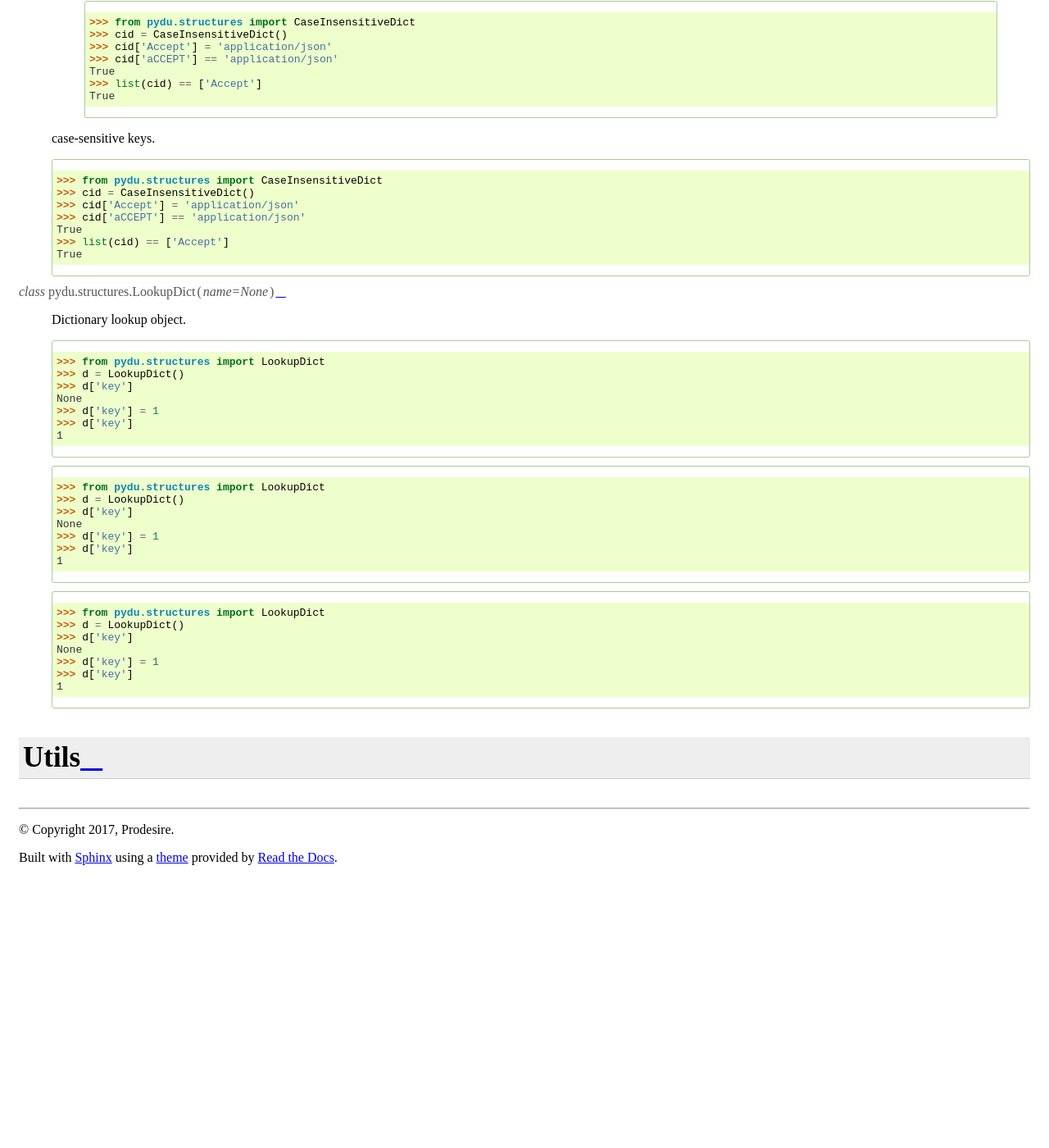
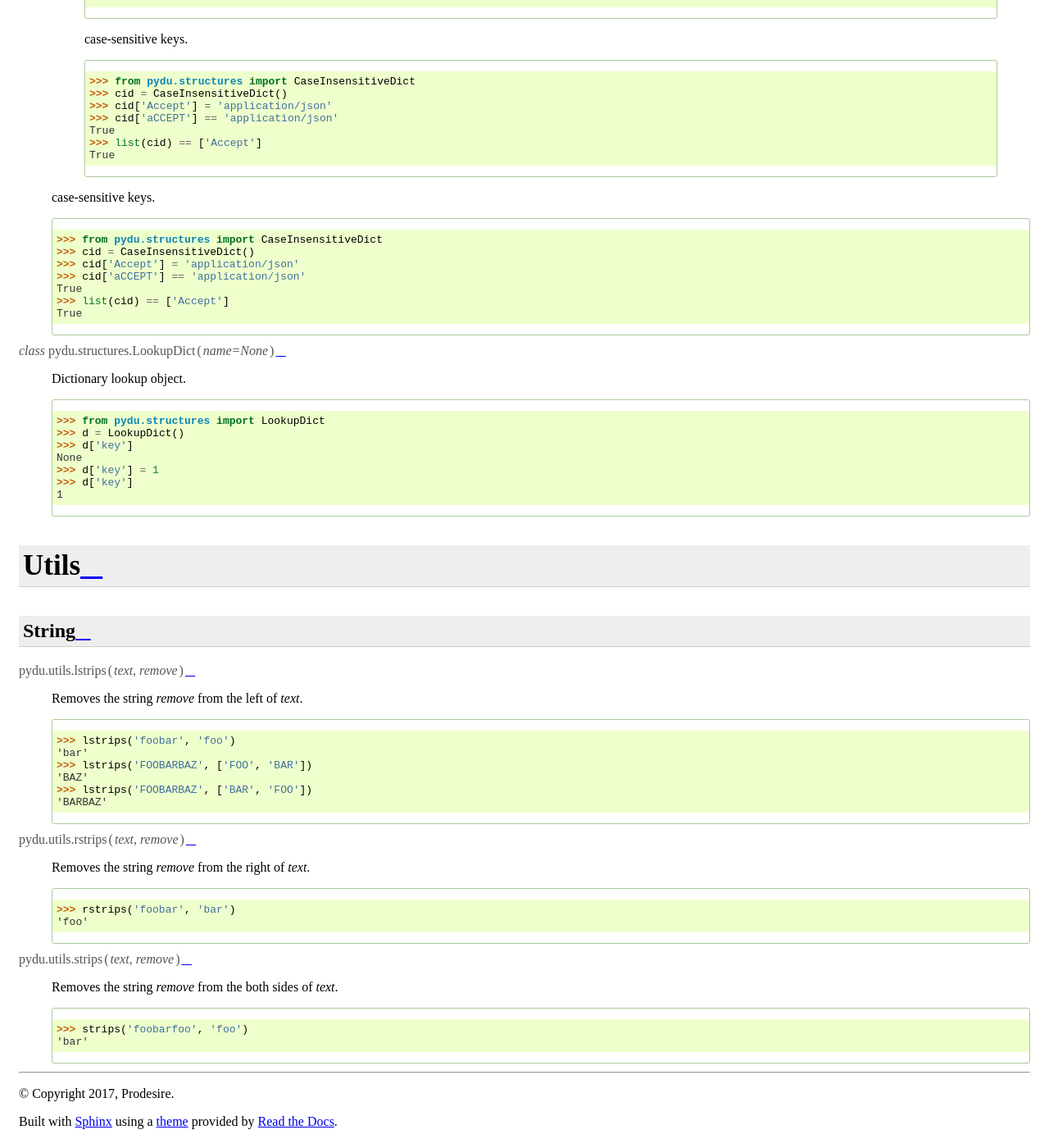
Before and after one commit to flaggo/pydu, a Sphinx documentation site: the page built from docs/index.rst, in a window 1280 px wide and 1400 px high, scrolled down 1942 px. Shown: the whole window at 82% size. Built offline with Sphinx 7.4.7 and the Read the Docs theme 2.0.0, drawn with Linux system fonts in a browser that asks for light colours; comment, search, counter and statistics services are not loaded; before the commit the page ends 3020 px from its top, so only the background shows below that; some of the changed text lies outside the part shown.

Commit message:
add doc for strip, lstrip, rstrip

```diff
--- a/docs/index.rst
+++ b/docs/index.rst
@@ -137,27 +137,35 @@ Dict
     1
 
 
+Utils
+=====
+
+String
+------
+
+.. function:: pydu.utils.lstrips(text, remove)
+
+  Removes the string `remove` from the left of `text`.
+
+    >>> lstrips('foobar', 'foo')
+    'bar'
+    >>> lstrips('FOOBARBAZ', ['FOO', 'BAR'])
+    'BAZ'
+    >>> lstrips('FOOBARBAZ', ['BAR', 'FOO'])
+    'BARBAZ'
 
 
-    >>> from pydu.structures import LookupDict
-    >>> d = LookupDict()
-    >>> d['key']
-    None
-    >>> d['key'] = 1
-    >>> d['key']
-    1
+.. function:: pydu.utils.rstrips(text, remove)
+
+  Removes the string `remove` from the right of `text`.
+
+    >>> rstrips('foobar', 'bar')
+    'foo'
 
 
+.. function:: pydu.utils.strips(text, remove)
 
+  Removes the string `remove` from the both sides of `text`.
 
-  >>> from pydu.structures import LookupDict
-  >>> d = LookupDict()
-  >>> d['key']
-  None
-  >>> d['key'] = 1
-  >>> d['key']
-  1
-
-
-Utils
-=====
+    >>> strips('foobarfoo', 'foo')
+    'bar'
```
